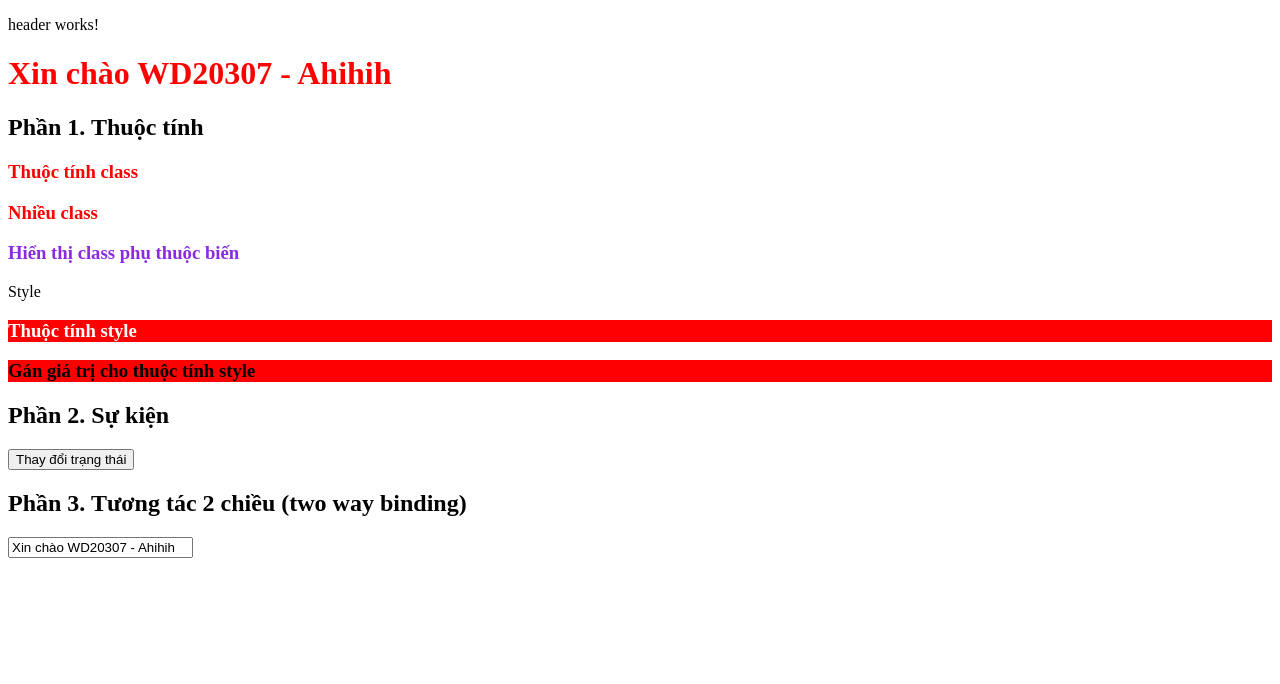
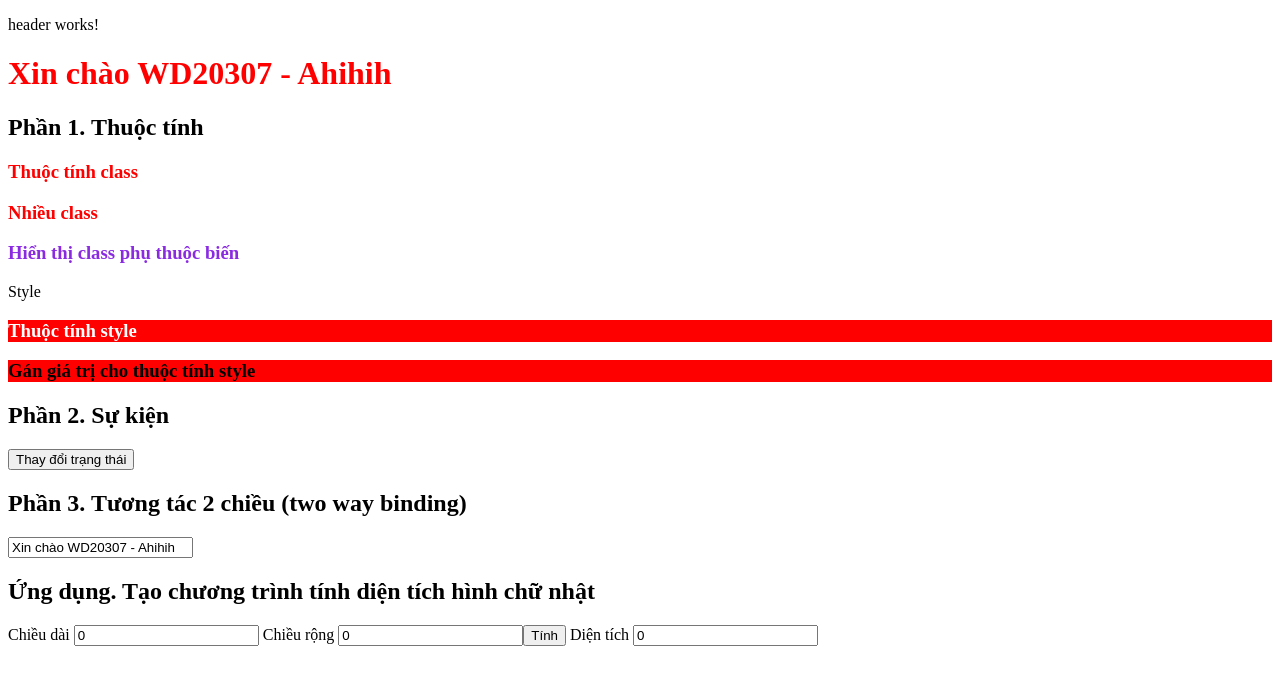
Before and after one commit to angocit/web208, an Angular app: page / in a window 1280 px wide. Shown: the top 684 px of the page. Built offline with nearby package versions, Linux system fonts and the light colour scheme.

Commit message:
b2:data-binding ungdung

```diff
--- a/src/app/app.html
+++ b/src/app/app.html
@@ -11,3 +11,14 @@
 <button (click)="handleClick()">Thay đổi trạng thái</button>
 <h2>Phần 3. Tương tác 2 chiều (two way binding)</h2>
 <input type="text" placeholder="Nhập gì đó" [(ngModel)]="title"/>
+<h2>Ứng dụng. Tạo chương trình tính diện tích hình chữ nhật</h2>
+<label> Chiều dài
+<input type="number" min="1" [(ngModel)] ="chieudai"/>
+</label>
+<label> Chiều rộng
+<input type="number" min="1" [(ngModel)] ="chieurong"/>
+</label>
+<button (click)="Caculator()">Tính</button>
+<label> Diện tích
+<input type="number" min="1" [(ngModel)] ="dientich"/>
+</label>
--- a/src/app/app.ts
+++ b/src/app/app.ts
@@ -16,9 +16,15 @@ export class App {
   fontweight:string = 'font-bold'
   show:boolean = true
   color:string = 'red'
+  chieudai:number = 0
+  chieurong:number = 0
+  dientich:number = 0
   handleClick=()=>{
     // alert("Ahihihi")
     this.classname = (this.classname=='text-red')?"text-blue":'text-red'
     this.show = !this.show
   }
+  Caculator = ()=>{
+    this.dientich = this.chieudai*this.chieurong
+  }
 }
```
